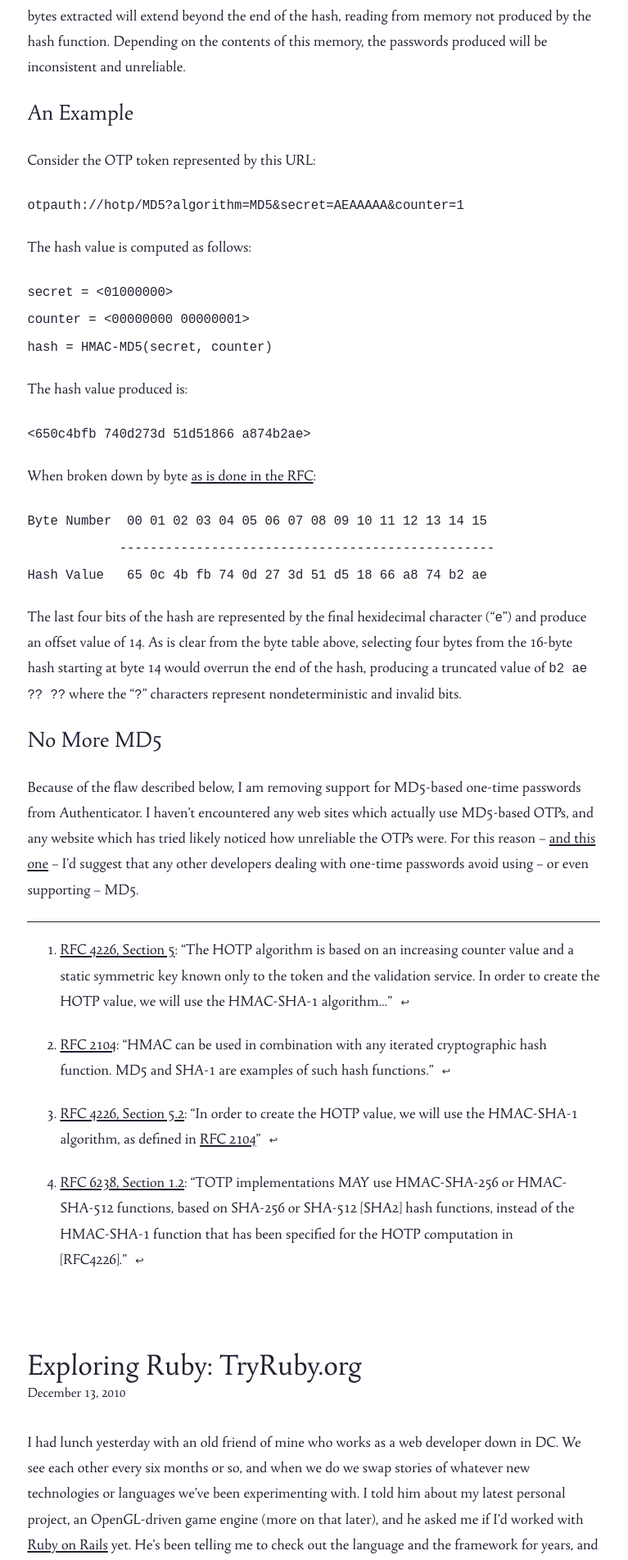
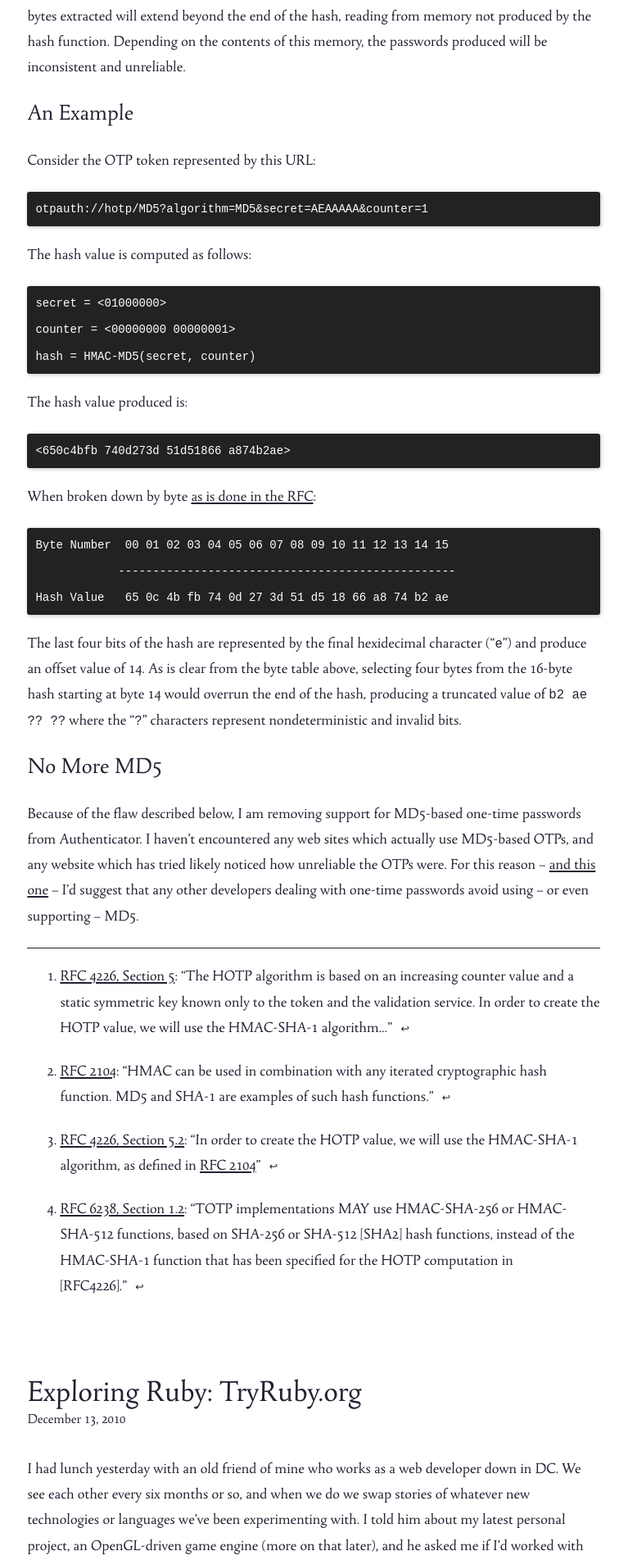
Before and after one commit to c3333/mattrubin.me, a Jekyll site: the page built from index.html, in a window 1280 px wide. Shown: the part 1118-3021 px from the top of the page at 82% size, without its empty margins (257-1024 px from the left). Built offline with Jekyll 4.4.1, drawn with Linux system fonts in a browser that asks for light colours.

Commit message:
CSS for pre blocks

```diff
--- a/css/main.css
+++ b/css/main.css
@@ -226,6 +226,14 @@ a.reversefootnote
     padding-top: 50px;
 }
 
+pre {
+    font-size: 0.9em;
+    color: white;
+    background-color: #222;
+    padding: 5px 10px;
+    border-radius: 3px;
+    box-shadow: 1px 1px 5px rgba(0,0,0,0.25);
+}
 
 
 /* ==========================================================================
```
